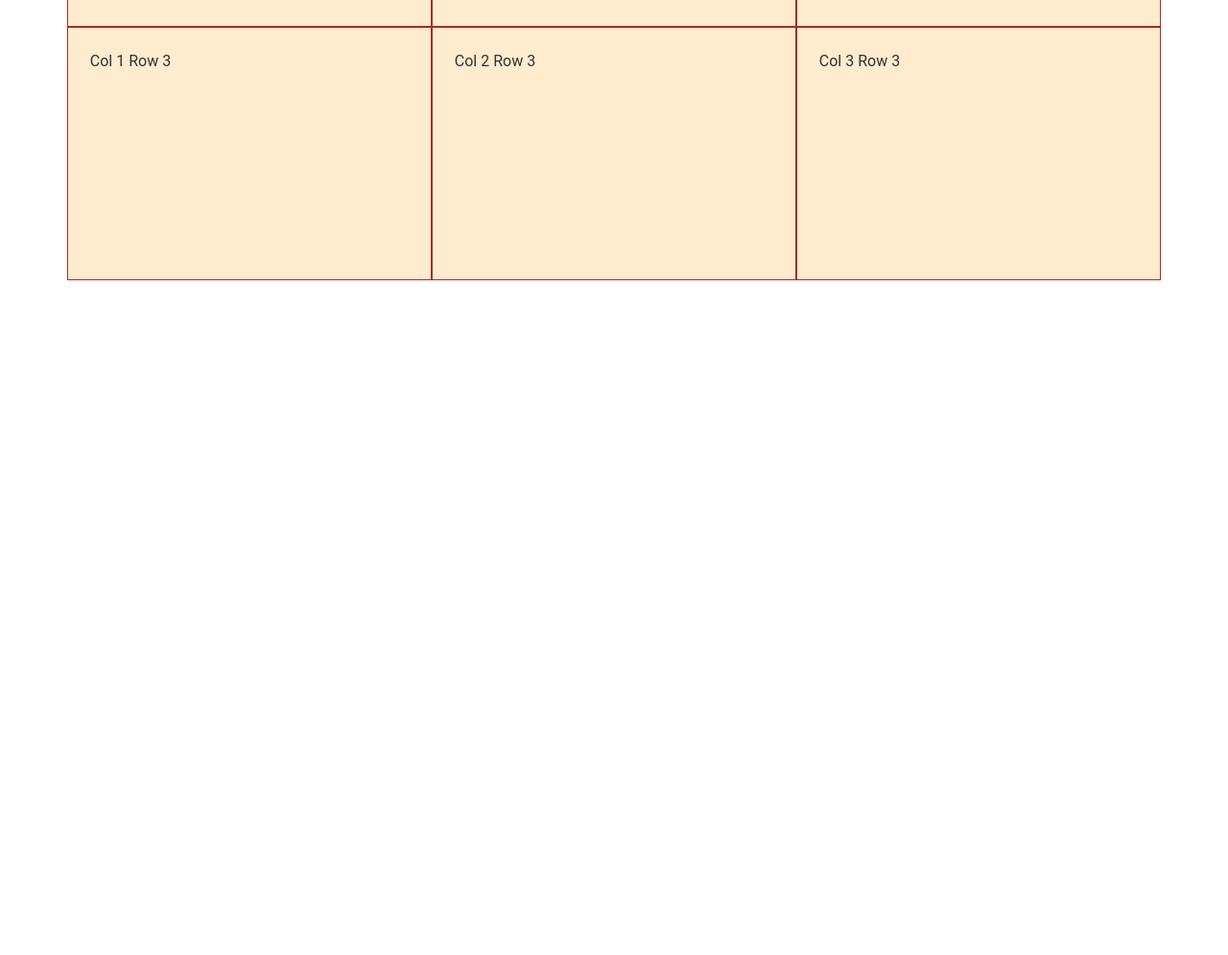
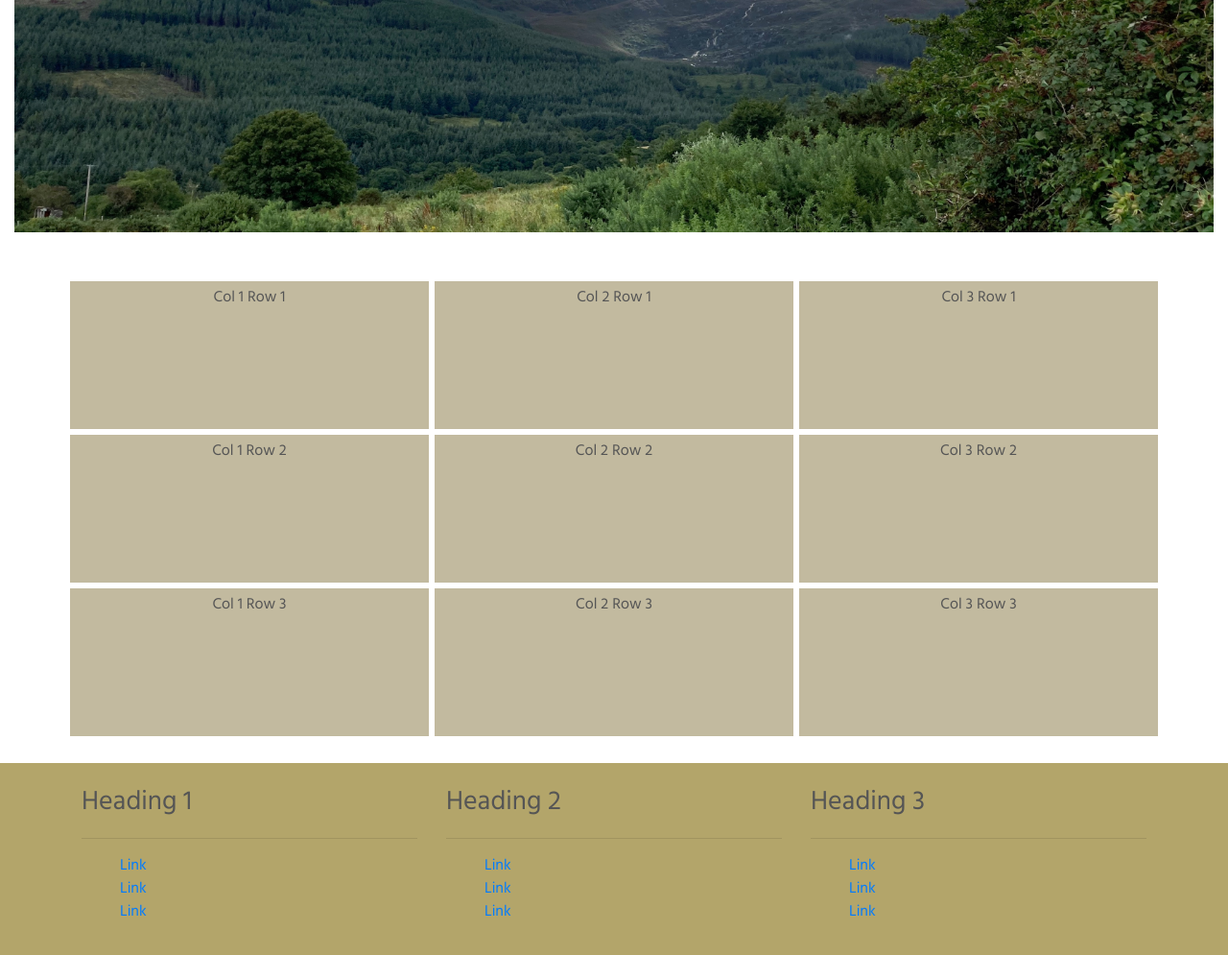
Before and after one commit to nickassafkirk/Playing-with-the-rule-of-thirds, a plain HTML site: page index.html in a window 1280 px wide. Shown: the part 500-1495 px from the top of the page at 96% size. Before the commit the page ends 800 px from the top, so only its background shows below. Drawn offline with nearby package versions, Linux system fonts and the light colour scheme.

Commit message:
add homepage styling and hero image

```diff
--- a/assets/css/style.css
+++ b/assets/css/style.css
@@ -1,13 +1,63 @@
-body{
-    font-size: 16px;
-    font-family:'roboto', 'open-sans','sans-serif';
-    color: #333333;
+:root{
+    --dirt: #b3a56a;
+    --cayenne: #701e1e;
+    --concrete: rgb(85, 85, 85);
 }
 
-.boxbase .col{
-    background-color:blanchedalmond;
-    height: 33vh;
-    width: 33vw;
-    padding: 2%;
-    border: 1px solid brown;
+body{
+    font-family: 'hind', 'sans-serif';
+    font-size: 16px;
+    color: var(--concrete);
 }
+
+/* Grid */
+
+.boxbase .col-12{
+    background-color: #c2ba9f;
+    /* background: url(../images/black-gray-gradient-mesh-background-260nw-1170178336.jpg) repeat-y center center ; */
+    height: 20vh;
+    width: 20vw;
+    padding: 5px;
+    border: 3px solid #fff;
+    position: Relative;
+    text-align: center;
+}
+
+.mask{
+    background-color:rgb(51, 51, 51, 0.5);
+    position: absolute;
+}
+
+/* Nav */
+
+
+.navbar-custom{
+    background-color: var(--dirt);
+}
+
+.navbar-brand{
+    font-family: 'Raleway', 'sans-serif';
+    font-size: 400%;
+    color: var(--cayenne);
+}
+
+/*footer*/
+.footer{
+    background-color: var(--dirt);
+    height: 25vh;
+    width: 100vw;
+    margin-top: 25px;
+
+}
+
+.footer h3{
+    padding-top: 3vh;
+    padding-bottom: 4px;
+    text-align: left;
+}
+
+.footer li{
+    list-style-type: none;
+    padding: 0;
+    margin: 0;
+}
--- a/index.html
+++ b/index.html
@@ -5,30 +5,106 @@
     <meta name="viewport" content="width=device-width, initial-scale=1, shrink-to-fit=no">
     <link rel="stylesheet" href="https://stackpath.bootstrapcdn.com/bootstrap/4.3.1/css/bootstrap.min.css"
     integrity="sha384-ggOyR0iXCbMQv3Xipma34MD+dH/1fQ784/j6cY/iJTQUOhcWr7x9JvoRxT2MZw1T" crossorigin="anonymous">
+    <link href="https://fonts.googleapis.com/css2?family=Hind:wght@400;700&family=Raleway&display=swap" rel="stylesheet">
     <link rel="stylesheet" href="assets/css/style.css" type="text/css">
     <title>The Rule of Thirds</title>
 </head>
 <body>
 
+<!-- Navbar -->
+<nav class="navbar navbar-custom navbar-justified navbar-expand-lg navbar-light mb-5 py-3">
+  <a class="navbar-brand" href="#">Navbar</a>
+  <button class="navbar-toggler" type="button" data-toggle="collapse" data-target="#navbarTogglerDemo02" aria-controls="navbarTogglerDemo02" aria-expanded="false" aria-label="Toggle navigation">
+    <span class="navbar-toggler-icon"></span>
+  </button>
+
+  <div class="collapse navbar-collapse" id="navbarTogglerDemo02">
+    <ul class="navbar-nav mr-auto mt-2 mt-lg-0">
+      <li class="nav-item active">
+        <a class="nav-link" href="#">Home <span class="sr-only">(current)</span></a>
+      </li>
+      <li class="nav-item">
+        <a class="nav-link" href="#">Link</a>
+      </li>
+    </ul>
+  </div>
+</nav>
+
+<!--
+<ul class="nav nav-custom nav-justified mb-5 py-3">
+  <li class="nav-item">
+    <a class="nav-link active" href="#">Active</a>
+  </li>
+  <li class="nav-item">
+    <a class="nav-link" href="#">Link</a>
+  </li>
+  <li class="nav-item">
+    <a class="nav-link" href="#">Link</a>
+  </li>
+  <li class="nav-item">
+    <a class="nav-link disabled" href="#" tabindex="-1" aria-disabled="true">Disabled</a>
+  </li>
+</ul>
+
+-->
+<div class="container-fluid landscape mb-5">
+<img src="assets/images/landscape.jpg" width="100%" height="auto">
+</div>
+
+
 <div class="container boxbase">
     <div class="row">
-        <div class="col col-md-4">Col 1 Row 1</div>
-        <div class="col col-md-4">Col 2 Row 1</div>
-        <div class="col col-md-4">Col 3 Row 1</div>
+        <div class="col-12 col-md-4">Col 1 Row 1</div>
+        <div class="col-12 col-md-4">Col 2 Row 1</div>
+        <div class="col-12 col-md-4">Col 3 Row 1</div>
     </div>
 </div>
 <div class="container boxbase">
     <div class="row">
-        <div class="col col-md-4">Col 1 Row 2</div>
-        <div class="col col-md-4">Col 2 Row 2</div>
-        <div class="col col-md-4">Col 3 Row 2</div>
+        <div class="col-12 col-md-4">Col 1 Row 2</div>
+        <div class="col-12 col-md-4">Col 2 Row 2</div>
+        <div class="col-12 col-md-4">Col 3 Row 2</div>
     </div>
 </div>
 <div class="container boxbase">
     <div class="row">
-        <div class="col col-md-4">Col 1 Row 3</div>
-        <div class="col col-md-4">Col 2 Row 3</div>
-        <div class="col col-md-4">Col 3 Row 3</div>
+        <div class="col-12 col-md-4">Col 1 Row 3</div>
+        <div class="col-12 col-md-4">Col 2 Row 3</div>
+        <div class="col-12 col-md-4">Col 3 Row 3</div>
+    </div>
+</div>
+
+<div class="footer">
+    <div class="container">
+        <div class="row">
+            <div class="col-md-4">
+                <h3>Heading 1</h3>
+                <hr>
+                <ul>
+                    <li><a href="#">Link</a></li>
+                    <li><a href="#">Link</a></li>
+                    <li><a href="#">Link</a></li>
+                </ul>
+            </div>
+            <div class="col-md-4">
+                <h3>Heading 2</h3>
+                <hr>
+                <ul>
+                    <li><a href="#">Link</a></li>
+                    <li><a href="#">Link</a></li>
+                    <li><a href="#">Link</a></li>
+                </ul>
+            </div>
+            <div class="col-md-4">
+                <h3>Heading 3</h3>
+                <hr>
+                <ul>
+                    <li><a href="#">Link</a></li>
+                    <li><a href="#">Link</a></li>
+                    <li><a href="#">Link</a></li>
+                </ul>
+            </div>
+        </div>
     </div>
 </div>
 
```
Also changed, not shown: assets/images/black-gray-gradient-mesh-background-260nw-1170178336.jpg (added), assets/images/landscape.jpg (added), 1 other file.
